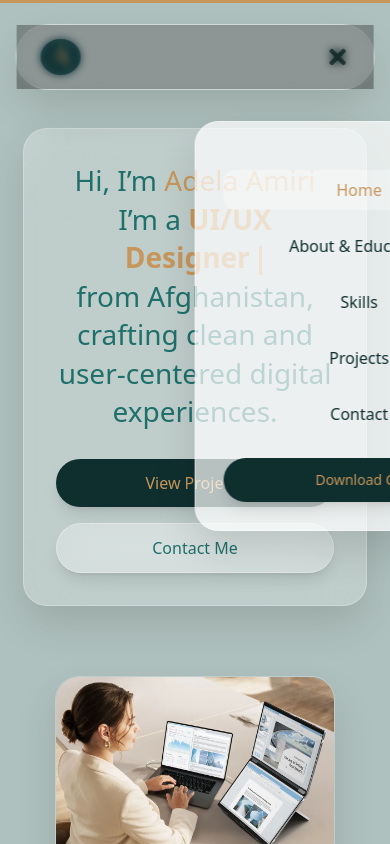
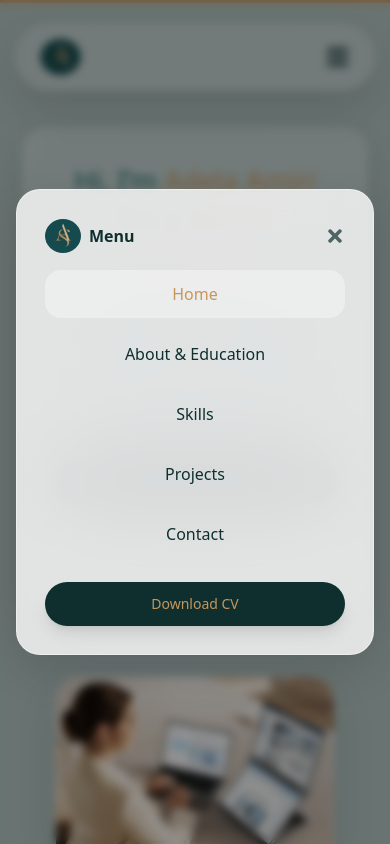
Before and after one commit to adelaamiri/Portfolio, a React (Vite) app in the folder my-project/: page / in a window 390 px wide. Both pictures are taken after a click on the button "Open menu". Shown: the top 844 px of the page. Built offline with nearby package versions, Linux system fonts and the light colour scheme.

Commit message:
Fix mobile menu centering using portal

```diff
--- a/my-project/src/components/Navbar.jsx
+++ b/my-project/src/components/Navbar.jsx
@@ -2,10 +2,12 @@ import { useEffect, useMemo, useState } from "react";
 import logo from "../assets/logo.svg";
 import { FaBars, FaTimes } from "react-icons/fa";
 import { motion, AnimatePresence } from "framer-motion";
+import { createPortal } from "react-dom";
 
 const Navbar = () => {
   const [open, setOpen] = useState(false);
   const [active, setActive] = useState("home");
+  const [mounted, setMounted] = useState(false);
 
   const links = useMemo(
     () => [
@@ -18,6 +20,10 @@ const Navbar = () => {
     []
   );
 
+  // Ensure portal target exists (SSR safe)
+  useEffect(() => setMounted(true), []);
+
+  // Active section highlight
   useEffect(() => {
     const ids = links.map((l) => l.id);
 
@@ -37,7 +43,121 @@ const Navbar = () => {
     return () => window.removeEventListener("scroll", onScroll);
   }, [links]);
 
+  // Lock body scroll when menu is open
+  useEffect(() => {
+    document.body.style.overflow = open ? "hidden" : "auto";
+    return () => (document.body.style.overflow = "auto");
+  }, [open]);
+
+  // Close on ESC
+  useEffect(() => {
+    const onKeyDown = (e) => {
+      if (e.key === "Escape") setOpen(false);
+    };
+    if (open) window.addEventListener("keydown", onKeyDown);
+    return () => window.removeEventListener("keydown", onKeyDown);
+  }, [open]);
+
+  // Mobile Menu (Portal)
+  const MobileMenu = (
+    <AnimatePresence>
+      {open && (
+        <motion.div
+          className="fixed inset-0 z-[9999] flex items-center justify-center px-4"
+          initial={{ opacity: 0 }}
+          animate={{ opacity: 1 }}
+          exit={{ opacity: 0 }}
+          transition={{ duration: 0.2 }}
+          onClick={() => setOpen(false)}
+        >
+          {/* Overlay */}
+          <motion.div
+            className="absolute inset-0 bg-black/40 backdrop-blur-sm"
+            initial={{ opacity: 0 }}
+            animate={{ opacity: 1 }}
+            exit={{ opacity: 0 }}
+          />
+
+          {/* Centered Card */}
+          <motion.div
+            onClick={(e) => e.stopPropagation()}
+            initial={{ opacity: 0, y: 28, scale: 0.96, filter: "blur(10px)" }}
+            animate={{ opacity: 1, y: 0, scale: 1, filter: "blur(0px)" }}
+            exit={{ opacity: 0, y: 28, scale: 0.96, filter: "blur(10px)" }}
+            transition={{ duration: 0.28, ease: "easeOut" }}
+            className="
+              relative w-full max-w-[420px]
+              rounded-3xl
+              bg-white/80 backdrop-blur-2xl
+              border border-white/40
+              shadow-soft
+              p-7 sm:p-8
+            "
+            role="dialog"
+            aria-modal="true"
+          >
+            {/* Header */}
+            <div className="flex items-center justify-between mb-4">
+              <div className="flex items-center gap-2">
+                <img src={logo} alt="Logo" className="w-9 h-9 object-contain" />
+                <span className="font-semibold text-textDark">Menu</span>
+              </div>
+
+              <button
+                onClick={() => setOpen(false)}
+                className="text-textDark/70 hover:text-textDark transition text-xl"
+                aria-label="Close menu"
+              >
+                <FaTimes />
+              </button>
+            </div>
+
+            {/* Links */}
+            <ul className="space-y-3 text-textDark font-medium text-center">
+              {links.map((l) => (
+                <li key={l.id}>
+                  <a
+                    href={`#${l.id}`}
+                    onClick={() => setOpen(false)}
+                    className={`block py-3 rounded-2xl transition
+                      ${
+                        active === l.id
+                          ? "text-accent bg-white/35"
+                          : "hover:text-accent hover:bg-white/25"
+                      }`}
+                  >
+                    {l.label}
+                  </a>
+                </li>
+              ))}
+            </ul>
+
+            {/* CV Button */}
+            <a
+              href="https://drive.google.com/file/d/1Iz5hiTkJ_7M-edcNtooP2wsXX8OwKGtN/view?usp=drivesdk"
+              target="_blank"
+              rel="noopener noreferrer"
+              onClick={() => setOpen(false)}
+              className="
+                block mt-6 text-center
+                bg-textDark text-accent
+                px-6 py-3 rounded-full text-sm
+                shadow-lg
+                hover:scale-[1.03] active:scale-[0.98]
+                transition
+              "
+            >
+              Download CV
+            </a>
+          </motion.div>
+        </motion.div>
+      )}
+    </AnimatePresence>
+  );
+
   return (
+    <>
+      {/* NAVBAR */}
       <nav
         className="fixed top-6 left-1/2 -translate-x-1/2 z-50 w-[92%] max-w-6xl
         backdrop-blur-2xl bg-white/20 rounded-full shadow-soft px-6 py-3 border border-white/25"
@@ -67,7 +187,7 @@ const Navbar = () => {
             ))}
           </ul>
 
-        {/* Desktop CV Button */}
+          {/* Desktop CV */}
           <a
             href="https://drive.google.com/file/d/1Iz5hiTkJ_7M-edcNtooP2wsXX8OwKGtN/view?usp=drivesdk"
             target="_blank"
@@ -78,98 +198,20 @@ const Navbar = () => {
             Download CV
           </a>
 
-        {/* Mobile Menu Button */}
+          {/* Mobile Button */}
           <button
-          onClick={() => setOpen((p) => !p)}
+            onClick={() => setOpen(true)}
             className="md:hidden text-2xl text-textDark"
-          aria-label="Toggle menu"
+            aria-label="Open menu"
           >
-          {open ? <FaTimes /> : <FaBars />}
+            <FaBars />
           </button>
         </div>
+      </nav>
 
-      {/* Mobile Dropdown Animated */}
-      <AnimatePresence>
-        {open && (
-          <>
-            {/* Overlay */}
-            <motion.div
-              initial={{ opacity: 0 }}
-              animate={{ opacity: 1 }}
-              exit={{ opacity: 0 }}
-              transition={{ duration: 0.2 }}
-              className="fixed inset-0 z-40 bg-black/30 backdrop-blur-sm"
-              onClick={() => setOpen(false)}
-            />
-
-            {/* Menu Card (Responsive + Transition) */}
-            <motion.div
-              initial={{ opacity: 0, y: 22, scale: 0.96, filter: "blur(6px)" }}
-              animate={{ opacity: 1, y: 0, scale: 1, filter: "blur(0px)" }}
-              exit={{ opacity: 0, y: 22, scale: 0.96, filter: "blur(6px)" }}
-              transition={{ duration: 0.28, ease: "easeOut" }}
-              className="
-          fixed left-1/2 top-24 -translate-x-1/2 z-50
-          w-[92%] sm:w-[420px]
-          rounded-3xl
-          bg-white/70 backdrop-blur-2xl
-          border border-white/40
-          shadow-soft
-          p-7 sm:p-8
-          overflow-hidden
-        "
-            >
-              {/* Close icon (optional) */}
-              <div className="flex justify-end -mt-1 mb-2">
-                <button
-                  onClick={() => setOpen(false)}
-                  className="text-textDark/70 hover:text-textDark transition"
-                  aria-label="Close menu"
-                >
-                  <FaTimes />
-                </button>
-              </div>
-
-              <ul className="space-y-4 text-textDark font-medium text-center">
-                {links.map((l) => (
-                  <li key={l.id}>
-                    <a
-                      href={`#${l.id}`}
-                      onClick={() => setOpen(false)}
-                      className={`block py-2 rounded-xl transition
-                  ${
-                    active === l.id
-                      ? "text-accent bg-white/30"
-                      : "hover:text-accent hover:bg-white/20"
-                  }`}
-                    >
-                      {l.label}
-                    </a>
-                  </li>
-                ))}
-              </ul>
-
-              <a
-                href="https://drive.google.com/file/d/1Iz5hiTkJ_7M-edcNtooP2wsXX8OwKGtN/view?usp=drivesdk"
-                target="_blank"
-                rel="noopener noreferrer"
-                onClick={() => setOpen(false)}
-                className="
-            block mt-6 text-center
-            bg-textDark text-accent
-            px-6 py-3 rounded-full text-sm
-            shadow-lg
-            hover:scale-[1.03] active:scale-[0.98]
-            transition
-          "
-              >
-                Download CV
-              </a>
-            </motion.div>
+      {/* Render Mobile Menu via Portal */}
+      {mounted && createPortal(MobileMenu, document.body)}
     </>
-        )}
-      </AnimatePresence>
-    </nav>
   );
 };
 
```
Lines whose indentation alone changed are shown as unchanged.
